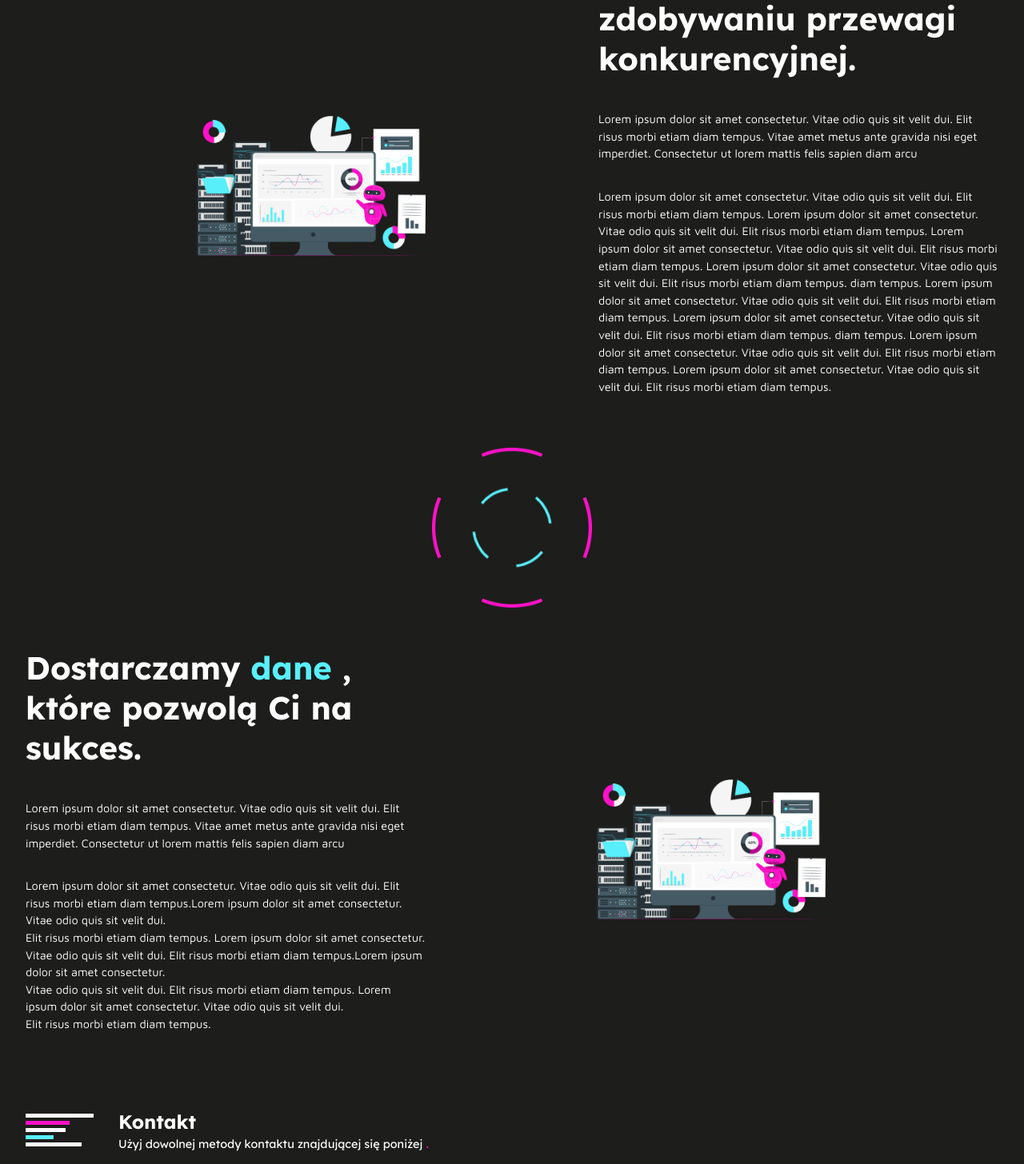
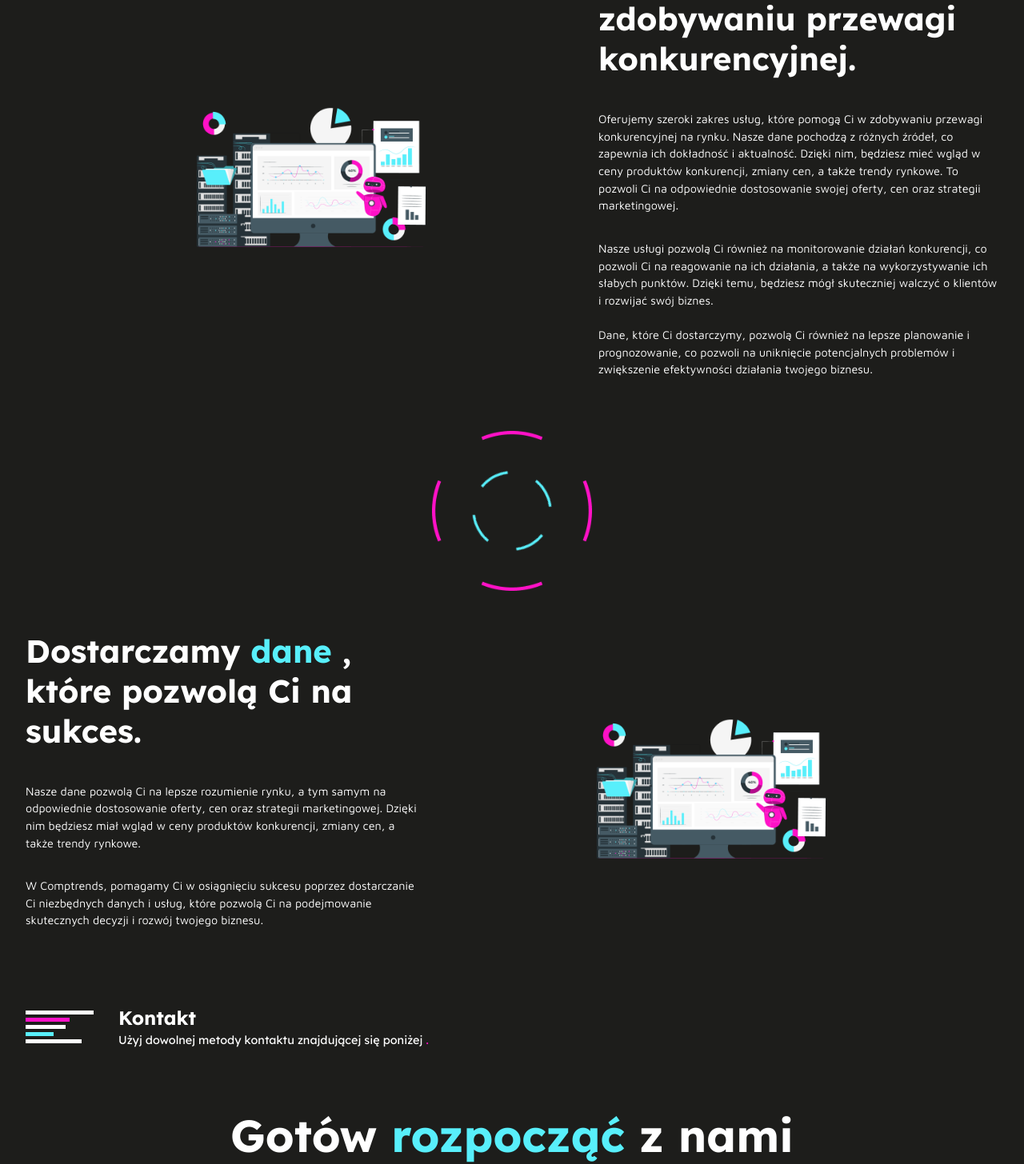
Before and after one commit to marcinzygan/comptrends-next, a Next.js app: page / in a window 1280 px wide. Shown: the part 2234-3690 px from the top of the page at 80% size. Built offline with nearby package versions, Linux system fonts and the light colour scheme.

Commit message:
added offer section content

```diff
--- a/components/OfferSection/OfferSection.js
+++ b/components/OfferSection/OfferSection.js
@@ -49,16 +49,18 @@ const OfferSection = () => {
               przewagi konkurencyjnej.
             </motion.h2>
             <p className="paragraph__txt">
-              Lorem ipsum dolor sit amet consectetur. Vitae odio quis sit velit
-              dui. Elit risus morbi etiam diam tempus. Vitae amet metus ante
-              gravida nisi eget imperdiet. Consectetur ut lorem mattis felis
-              sapien diam arcu
+              Oferujemy szeroki zakres usług, które pomogą Ci w zdobywaniu
+              przewagi konkurencyjnej na rynku. Nasze dane pochodzą z różnych
+              źródeł, co zapewnia ich dokładność i aktualność. Dzięki nim,
+              będziesz mieć wgląd w ceny produktów konkurencji, zmiany cen, a
+              także trendy rynkowe. To pozwoli Ci na odpowiednie dostosowanie
+              swojej oferty, cen oraz strategii marketingowej.
             </p>
             <div
               onClick={toggleHelp}
               className={classes.offer__btn + " " + classes.help__btn}
             >
-              {isHelpSHown ? "Read Less" : "Read More"}
+              {isHelpSHown ? "Mniej" : "Wjęcej"}
               {/* <Icon
              icon="ph:magnifying-glass-light"
               className={classes.icon__read}
@@ -74,20 +76,14 @@ const OfferSection = () => {
               }}
               className={"paragraph__txt" + " " + classes.offer__more_txt}
             >
-              Lorem ipsum dolor sit amet consectetur. Vitae odio quis sit velit
-              dui. Elit risus morbi etiam diam tempus. Lorem ipsum dolor sit
-              amet consectetur. Vitae odio quis sit velit dui. Elit risus morbi
-              etiam diam tempus. Lorem ipsum dolor sit amet consectetur. Vitae
-              odio quis sit velit dui. Elit risus morbi etiam diam tempus. Lorem
-              ipsum dolor sit amet consectetur. Vitae odio quis sit velit dui.
-              Elit risus morbi etiam diam tempus. diam tempus. Lorem ipsum dolor
-              sit amet consectetur. Vitae odio quis sit velit dui. Elit risus
-              morbi etiam diam tempus. Lorem ipsum dolor sit amet consectetur.
-              Vitae odio quis sit velit dui. Elit risus morbi etiam diam tempus.
-              diam tempus. Lorem ipsum dolor sit amet consectetur. Vitae odio
-              quis sit velit dui. Elit risus morbi etiam diam tempus. Lorem
-              ipsum dolor sit amet consectetur. Vitae odio quis sit velit dui.
-              Elit risus morbi etiam diam tempus.
+              Nasze usługi pozwolą Ci również na monitorowanie działań
+              konkurencji, co pozwoli Ci na reagowanie na ich działania, a także
+              na wykorzystywanie ich słabych punktów. Dzięki temu, będziesz mógł
+              skuteczniej walczyć o klientów i rozwijać swój biznes. <br></br>
+              <br></br>
+              Dane, które Ci dostarczymy, pozwolą Ci również na lepsze
+              planowanie i prognozowanie, co pozwoli na uniknięcie potencjalnych
+              problemów i zwiększenie efektywności działania twojego biznesu.
             </motion.p>{" "}
           </div>
 
@@ -200,13 +196,13 @@ const OfferSection = () => {
               Ci na sukces.
             </motion.h2>
             <p className={"paragraph__txt" + " " + classes.offer__data_txt}>
-              Lorem ipsum dolor sit amet consectetur. Vitae odio quis sit velit
-              dui. Elit risus morbi etiam diam tempus. Vitae amet metus ante
-              gravida nisi eget imperdiet. Consectetur ut lorem mattis felis
-              sapien diam arcu
+              Nasze dane pozwolą Ci na lepsze rozumienie rynku, a tym samym na
+              odpowiednie dostosowanie oferty, cen oraz strategii marketingowej.
+              Dzięki nim będziesz miał wgląd w ceny produktów konkurencji,
+              zmiany cen, a także trendy rynkowe.
             </p>
             <div onClick={toggleData} className={classes.offer__btn}>
-              {isDataSHown ? "Read Less" : "Read More"}
+              {isDataSHown ? "Mniej" : "Wjęcej"}
               {/* <Icon
               icon="ph:magnifying-glass-light"
               className={classes.icon__read}
@@ -223,16 +219,9 @@ const OfferSection = () => {
               }}
               className={"paragraph__txt" + " " + classes.offer__more_txt}
             >
-              Lorem ipsum dolor sit amet consectetur. Vitae odio quis sit velit
-              dui. Elit risus morbi etiam diam tempus.Lorem ipsum dolor sit amet
-              consectetur. Vitae odio quis sit velit dui.<br></br> Elit risus
-              morbi etiam diam tempus. Lorem ipsum dolor sit amet consectetur.
-              Vitae odio quis sit velit dui. Elit risus morbi etiam diam
-              tempus.Lorem ipsum dolor sit amet consectetur.
-              <br></br> Vitae odio quis sit velit dui. Elit risus morbi etiam
-              diam tempus. Lorem ipsum dolor sit amet consectetur. Vitae odio
-              quis sit velit dui. <br></br>
-              Elit risus morbi etiam diam tempus.
+              W Comptrends, pomagamy Ci w osiągnięciu sukcesu poprzez
+              dostarczanie Ci niezbędnych danych i usług, które pozwolą Ci na
+              podejmowanie skutecznych decyzji i rozwój twojego biznesu.
             </motion.p>
           </div>
           <motion.img
```
